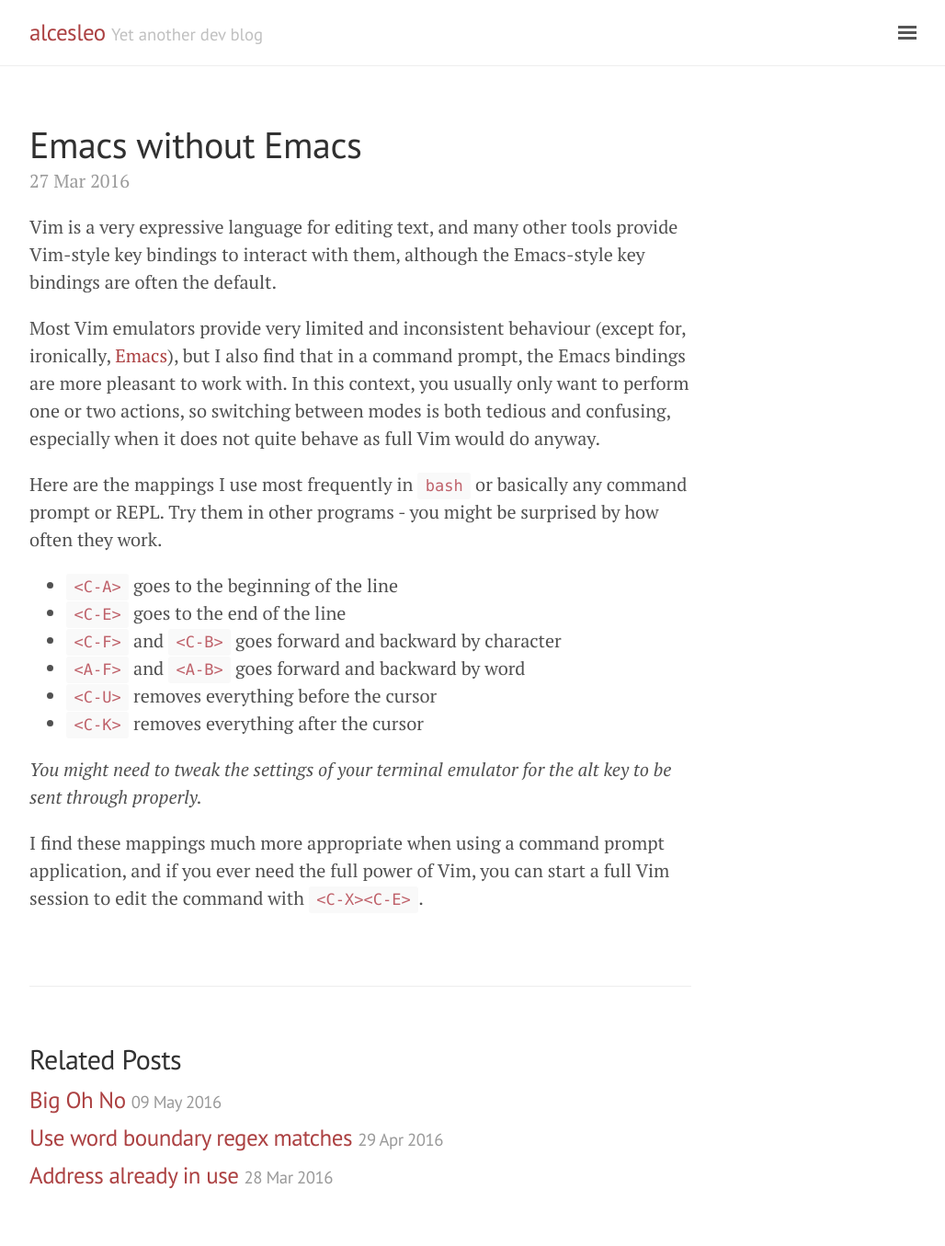
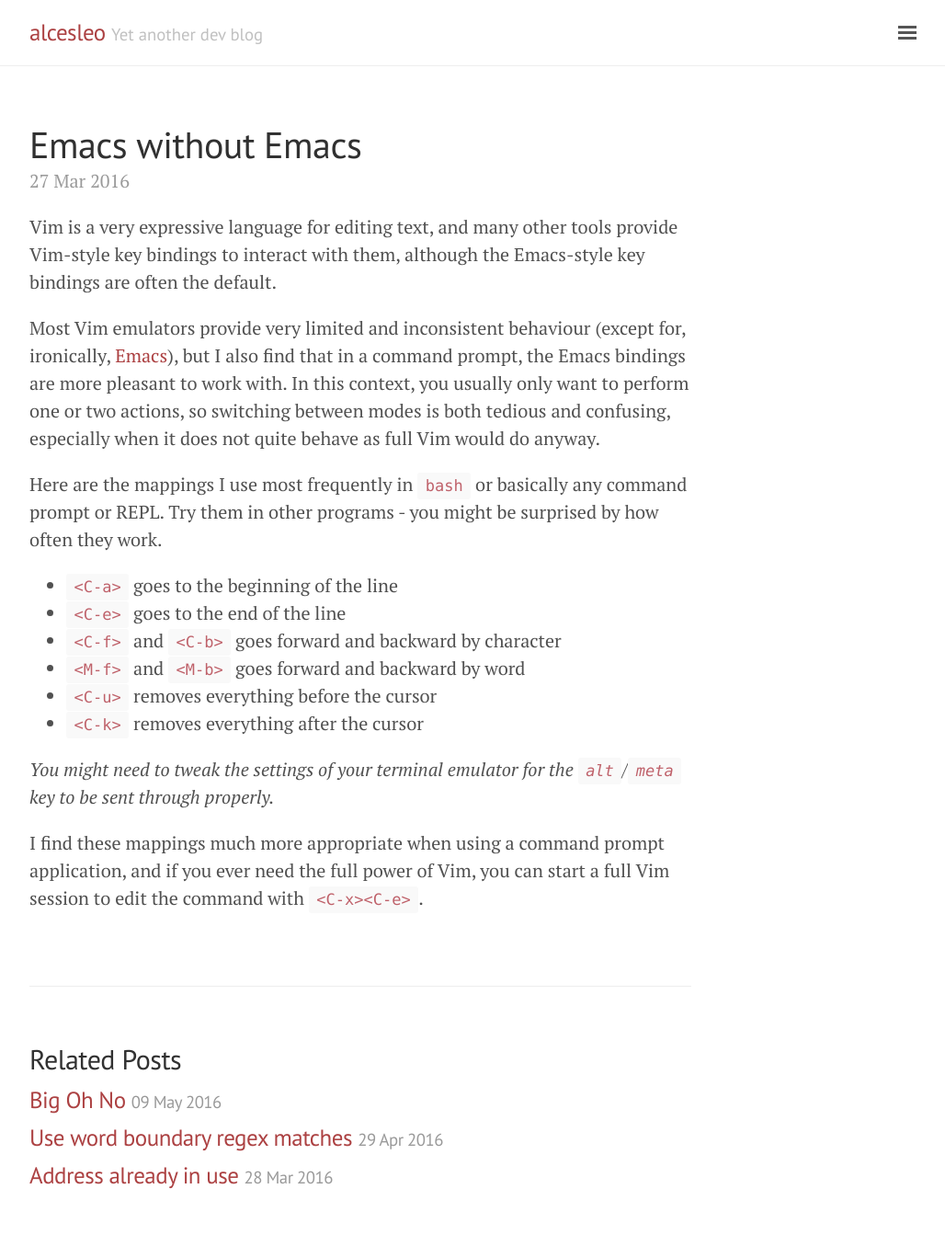
Before and after one commit to jsborjesson/jsborjesson.github.io, a Jekyll site: the page built from _posts/2016-03-27-emacs-without-emacs.md, in a window 1280 px wide. Shown: the whole page at 92% size, without its empty margins (248-1276 px from the left). Built offline with Jekyll 4.4.1, drawn with Linux system fonts in a browser that asks for light colours.

Commit message:
Lowercase Vim notation

```diff
--- a/_posts/2016-03-27-emacs-without-emacs.md
+++ b/_posts/2016-03-27-emacs-without-emacs.md
@@ -18,16 +18,16 @@ Here are the mappings I use most frequently in `bash` or basically any command
 prompt or REPL. Try them in other programs - you might be surprised by how
 often they work.
 
-* `<C-A>` goes to the beginning of the line
-* `<C-E>` goes to the end of the line
-* `<C-F>` and `<C-B>` goes forward and backward by character
-* `<A-F>` and `<A-B>` goes forward and backward by word
-* `<C-U>` removes everything before the cursor
-* `<C-K>` removes everything after the cursor
+* `<C-a>` goes to the beginning of the line
+* `<C-e>` goes to the end of the line
+* `<C-f>` and `<C-b>` goes forward and backward by character
+* `<M-f>` and `<M-b>` goes forward and backward by word
+* `<C-u>` removes everything before the cursor
+* `<C-k>` removes everything after the cursor
 
-_You might need to tweak the settings of your terminal emulator for the alt key
-to be sent through properly._
+_You might need to tweak the settings of your terminal emulator for the
+`alt`/`meta` key to be sent through properly._
 
 I find these mappings much more appropriate when using a command prompt
 application, and if you ever need the full power of Vim, you can start a full
-Vim session to edit the command with `<C-X><C-E>`.
+Vim session to edit the command with `<C-x><C-e>`.
```
Also changed, not shown: _posts/2016-03-24-quick-help-in-vimrc.md (+2 -2 lines), _posts/2016-03-26-vimrc-best-practices.md (+6 -1 lines).
